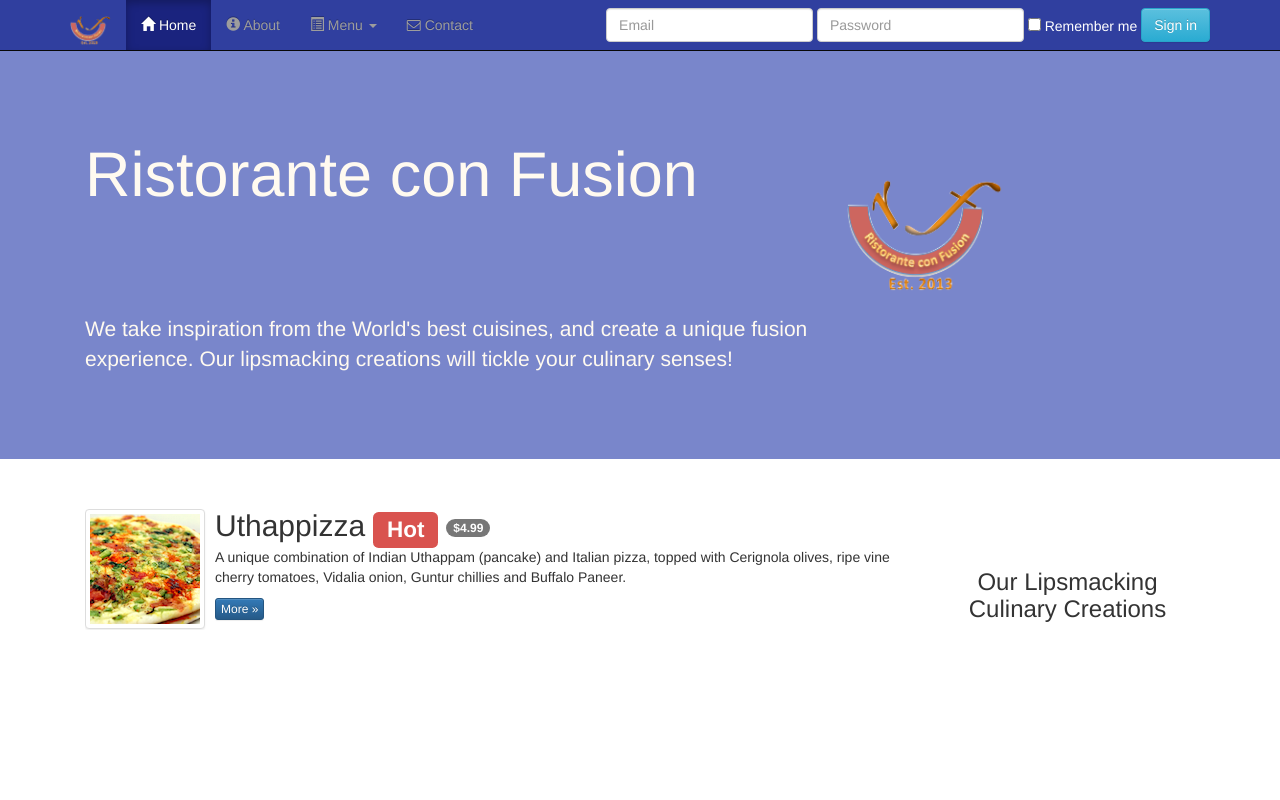
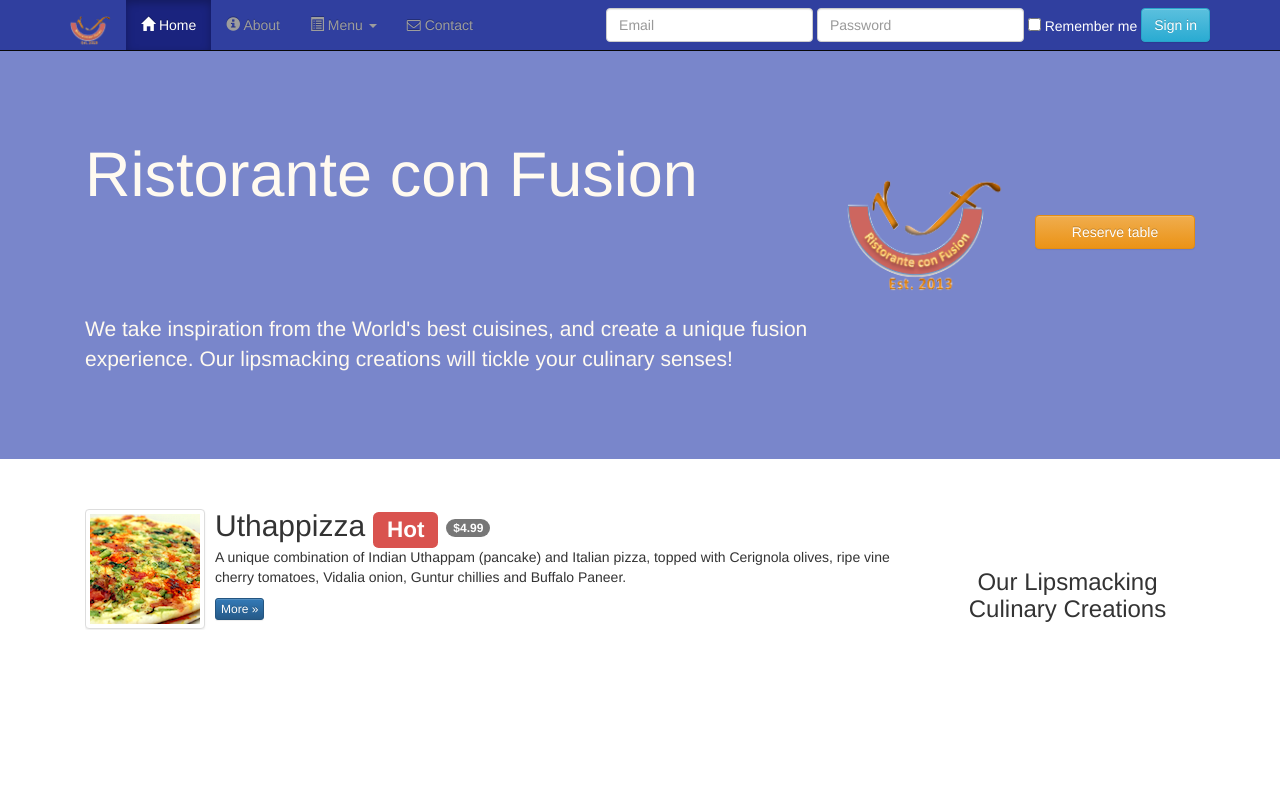
Before and after one commit to blizarazu/Front-End-Web-UI-Frameworks-and-Tools-Coursera, a plain HTML site: page conFusion/index.html in a window 1280 px wide. Shown: the top 800 px of the page. Drawn offline with nearby package versions, Linux system fonts and the light colour scheme.

Commit message:
Add reserve table button

```diff
--- a/conFusion/index.html
+++ b/conFusion/index.html
@@ -92,6 +92,10 @@
                     <p style="padding:20px;"></p>
                     <img src="img/logo.png" class="img-responsive">
                 </div>
+                <div class="col-xs-12 col-sm-2 text-center">
+                    <p style="padding:40px;"></p>
+                    <a href="#reservationForm" class="btn btn-warning btn-block">Reserve table</a>
+                </div>
             </div>
         </div>
     </header>
@@ -161,6 +165,9 @@
                 </div>
             </div>
         </div>
+
+        <div id="reservationForm" class="row row-content">
+        </div>
     </div>
 
     <footer class="row-footer">
```
